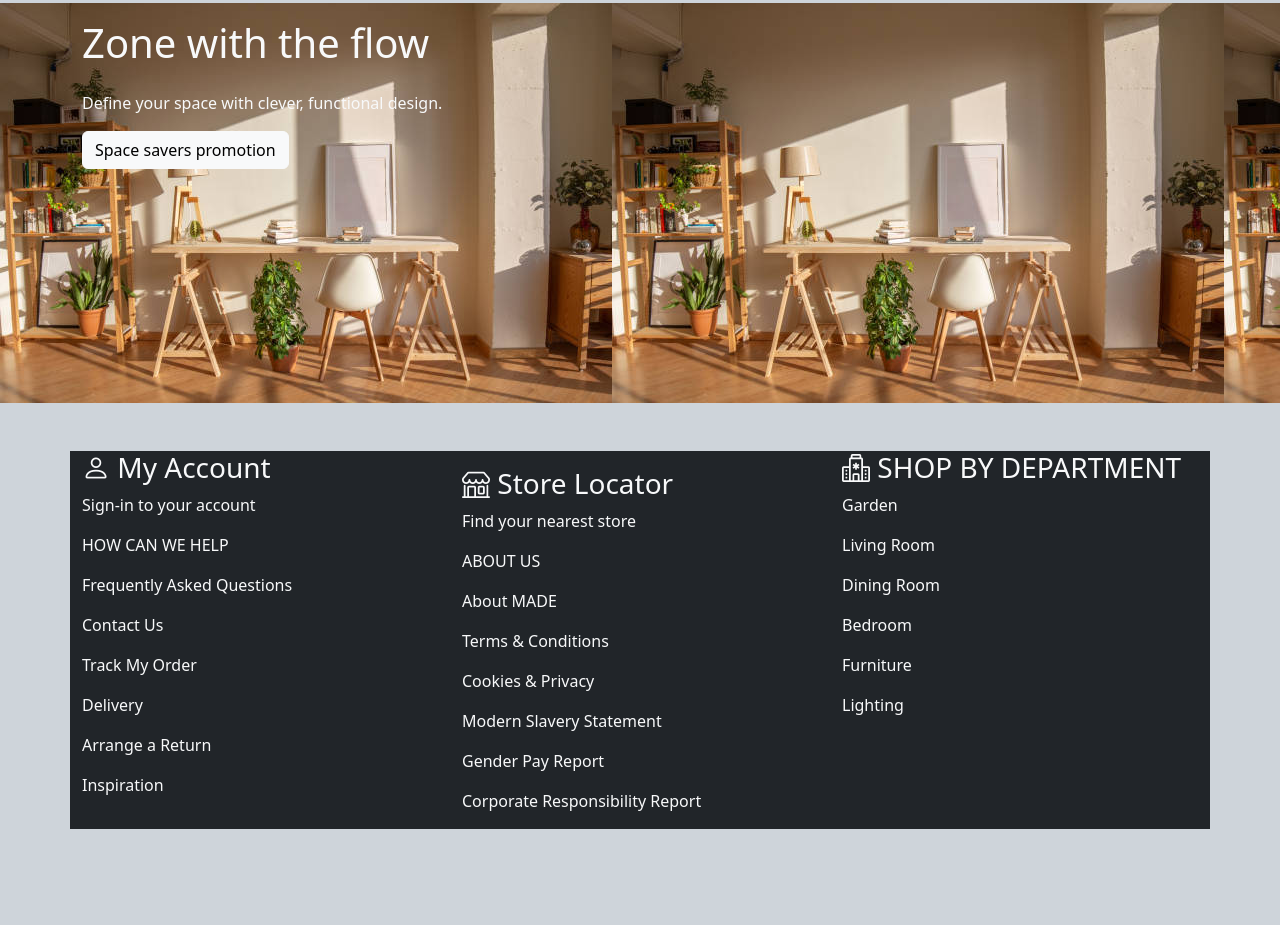
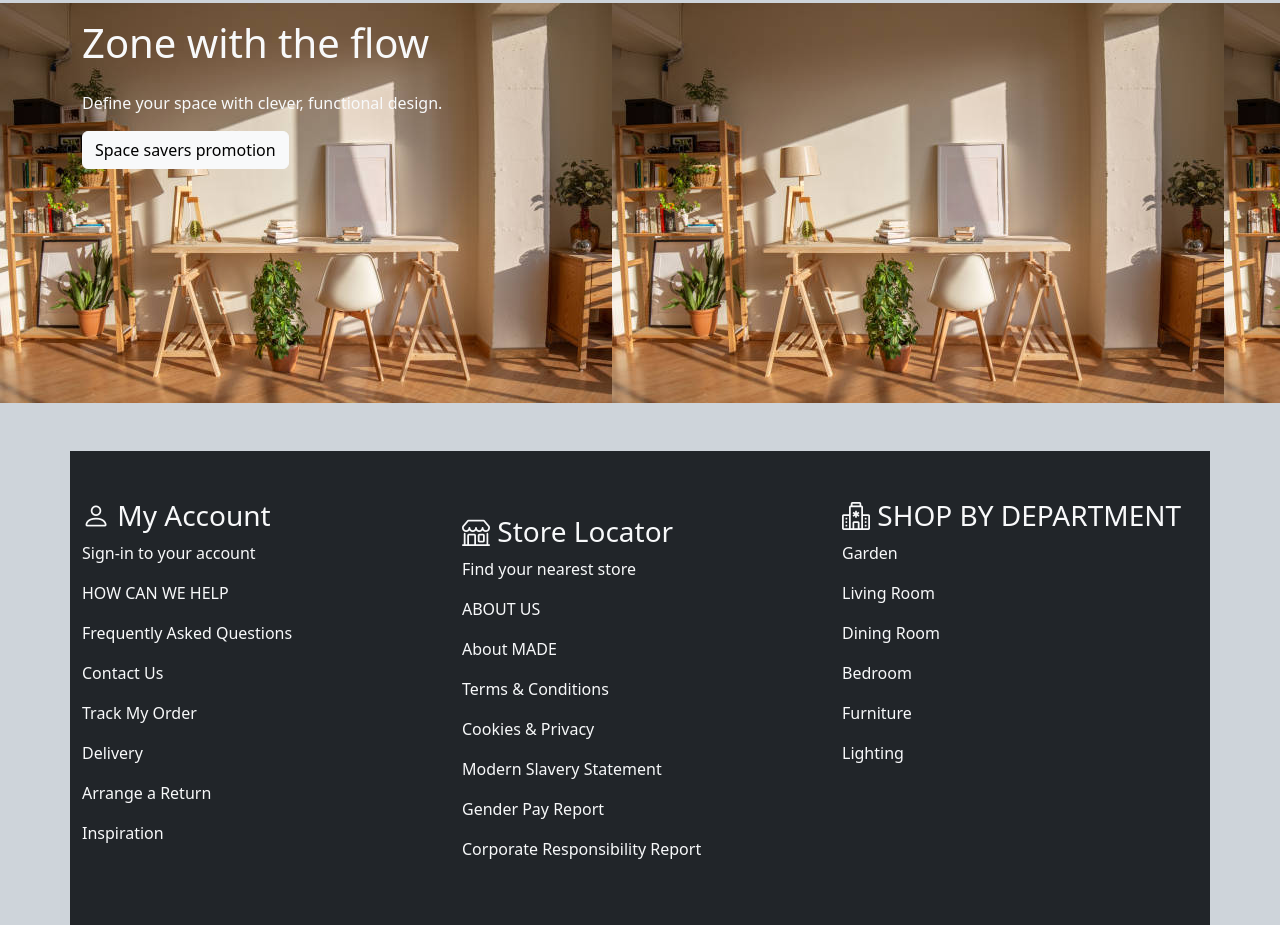
Before and after one commit to mikeisnotakid/mainwebsite, a plain HTML site: page index.html in a window 1280 px wide. Shown: the part 2288-3213 px from the top of the page. Before the commit the page ends 3117 px from the top, so only its background shows below. Drawn offline with nearby package versions, Linux system fonts and the light colour scheme.

Commit message:
final add j

```diff
--- a/index.html
+++ b/index.html
@@ -195,7 +195,7 @@ nav bar -->
 
     <!-- footer  -->
     <div class="container">
-        <div class="row bg-dark text-light">
+        <div class="row bg-dark text-light py-5">
             <div class="col">
                 <div class="col">
                     <h3><i class="bi bi-person fs-3"></i> My Account </h3>
```
